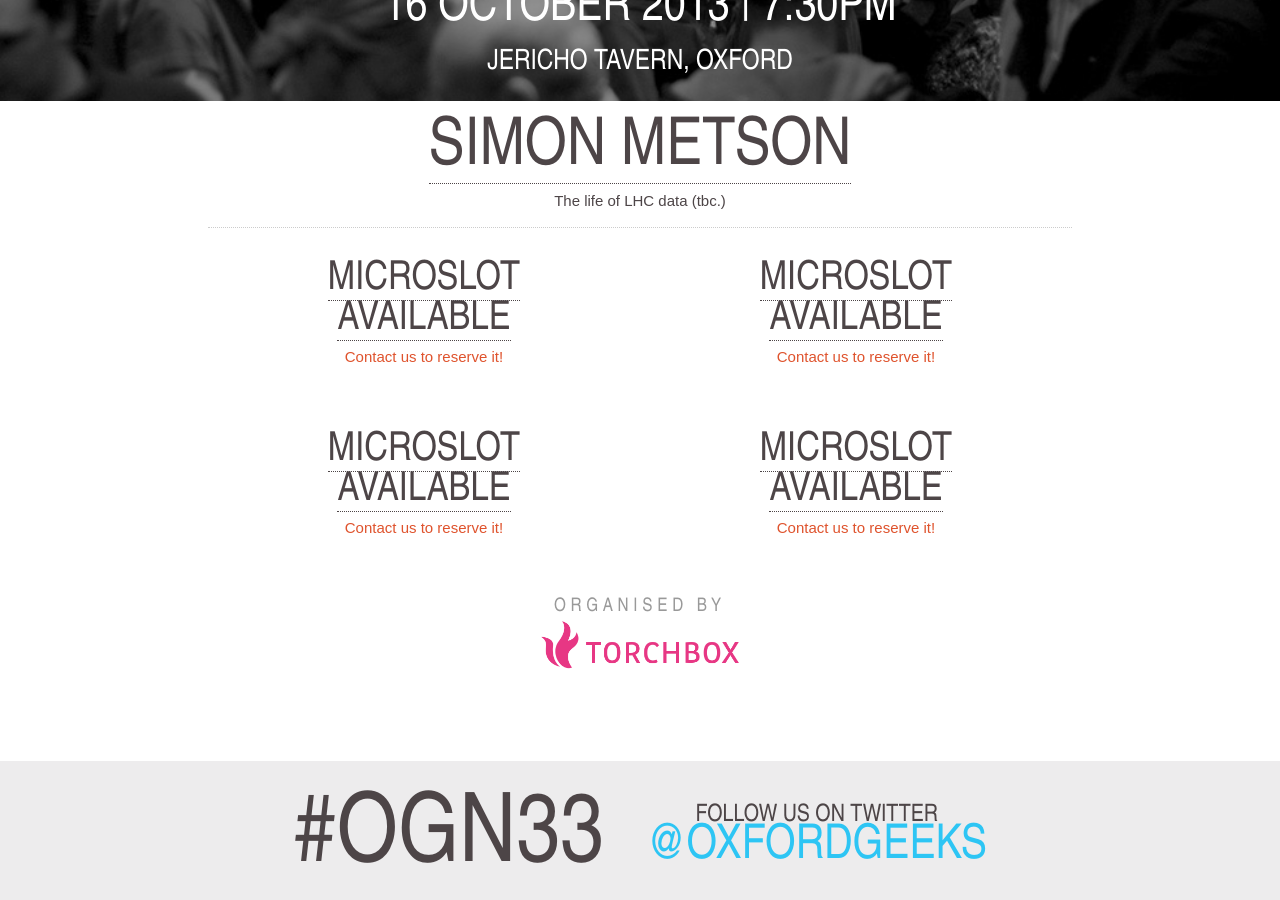
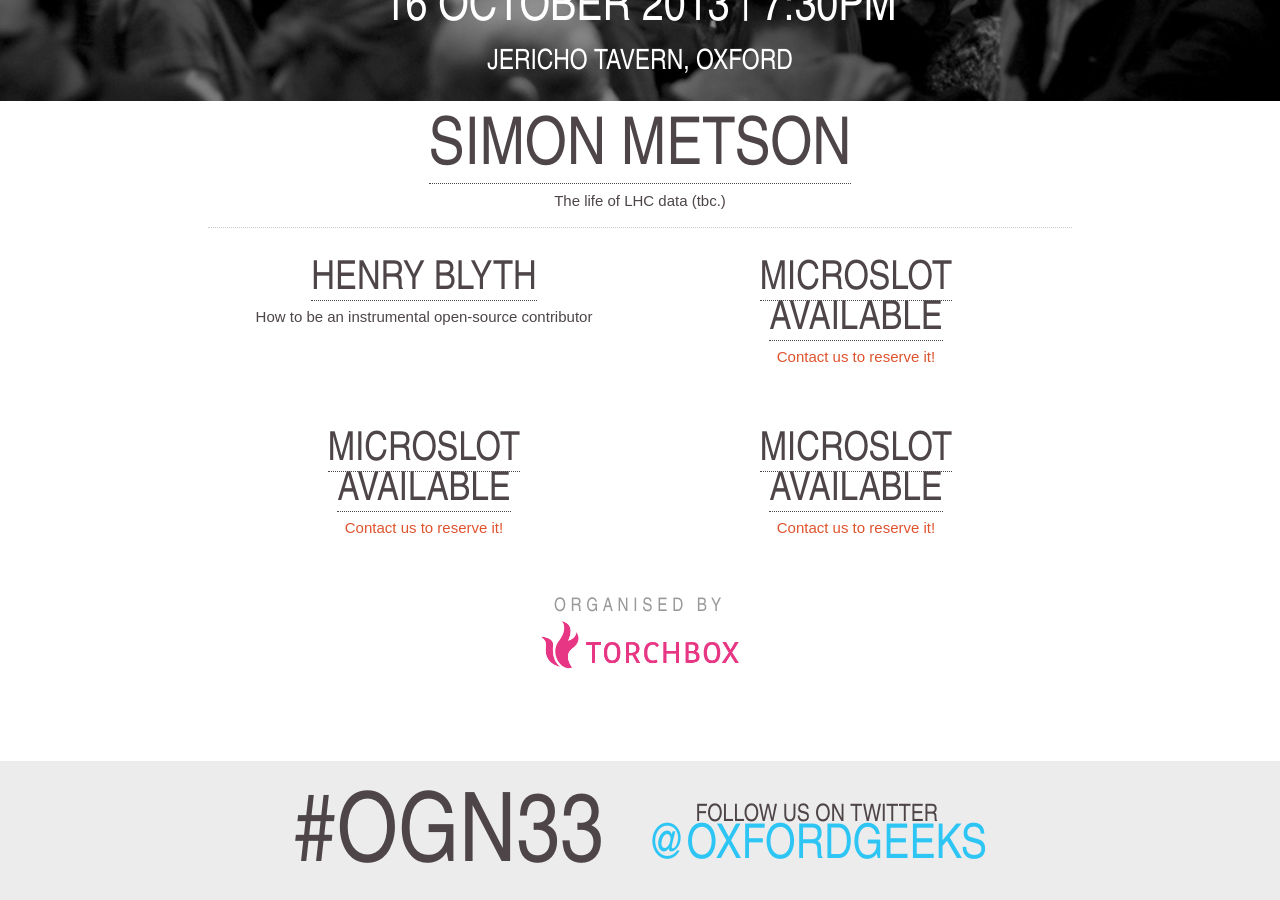
Before and after one commit to torchbox/ogn, a Jekyll site: the page built from _posts/2013-10-16-ogn33.markdown, in a window 1280 px wide and 900 px high, scrolled down 380 px. Built offline with Jekyll 4.4.1, drawn with Linux system fonts in a browser that asks for light colours; nearby versions of some CDN libraries; Markdown is read by kramdown in place of the engine named in the settings.

Commit message:
Update 2013-10-16-ogn33.markdown
Add Henry Blyth to OGN33

```diff
--- a/_posts/2013-10-16-ogn33.markdown
+++ b/_posts/2013-10-16-ogn33.markdown
@@ -35,8 +35,8 @@
 
 <ul class="microslots">
     <li itemprop="performer" itemscope="itemscope" itemtype="http://schema.org/Person">
-        <h2 itemprop="name"><a href="http://bit.ly/ogn-microslot" >Microslot available</a></h2>
-        <p><a href="http://bit.ly/ogn-microslot" >Contact us to reserve it!</a></p>
+        <h2 itemprop="name"><a href="http://henrahmagix.github.io/" >Henry Blyth</a></h2>
+        <p>How to be an instrumental open-source contributor</p>
     </li>
     <li itemprop="performer" itemscope="itemscope" itemtype="http://schema.org/Person">
         <h2 itemprop="name"><a href="http://bit.ly/ogn-microslot" >Microslot available</a></h2>
```
